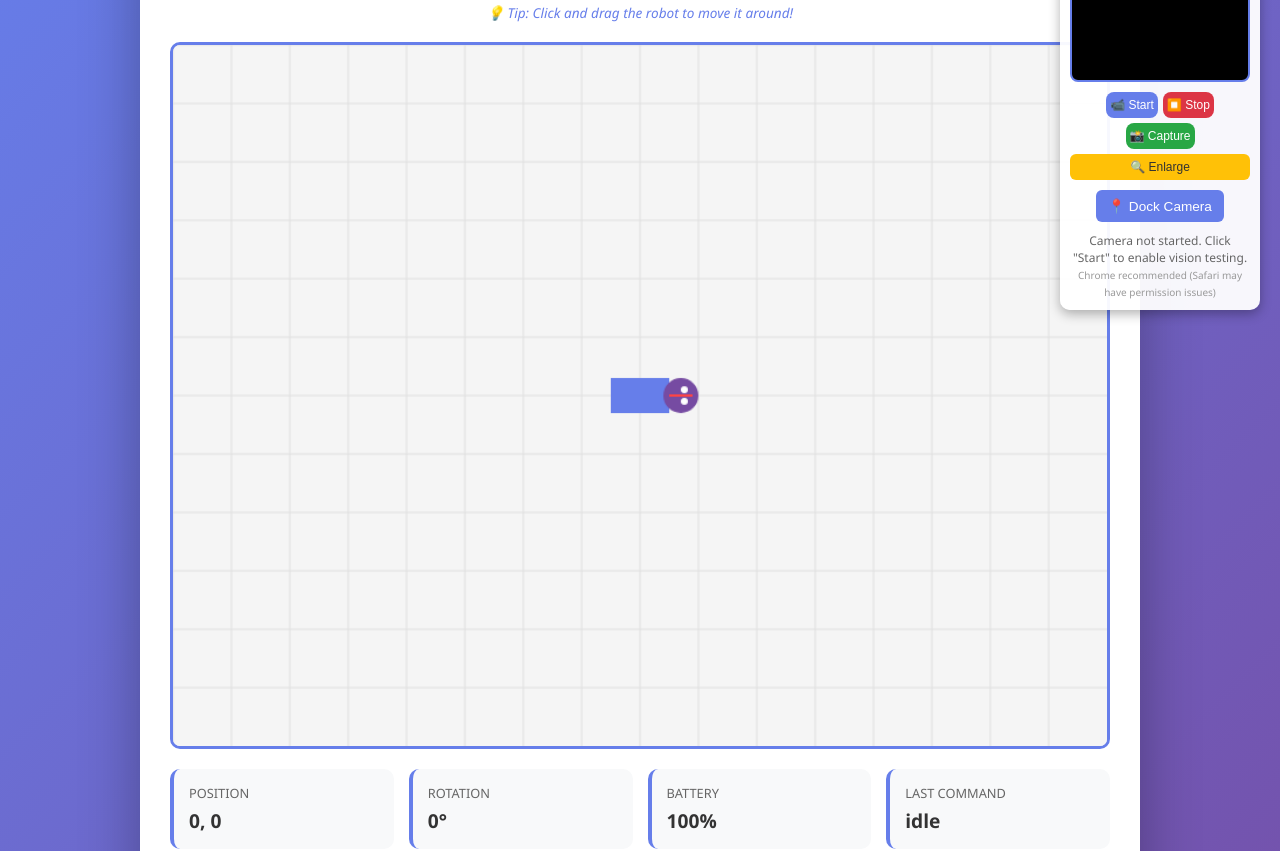
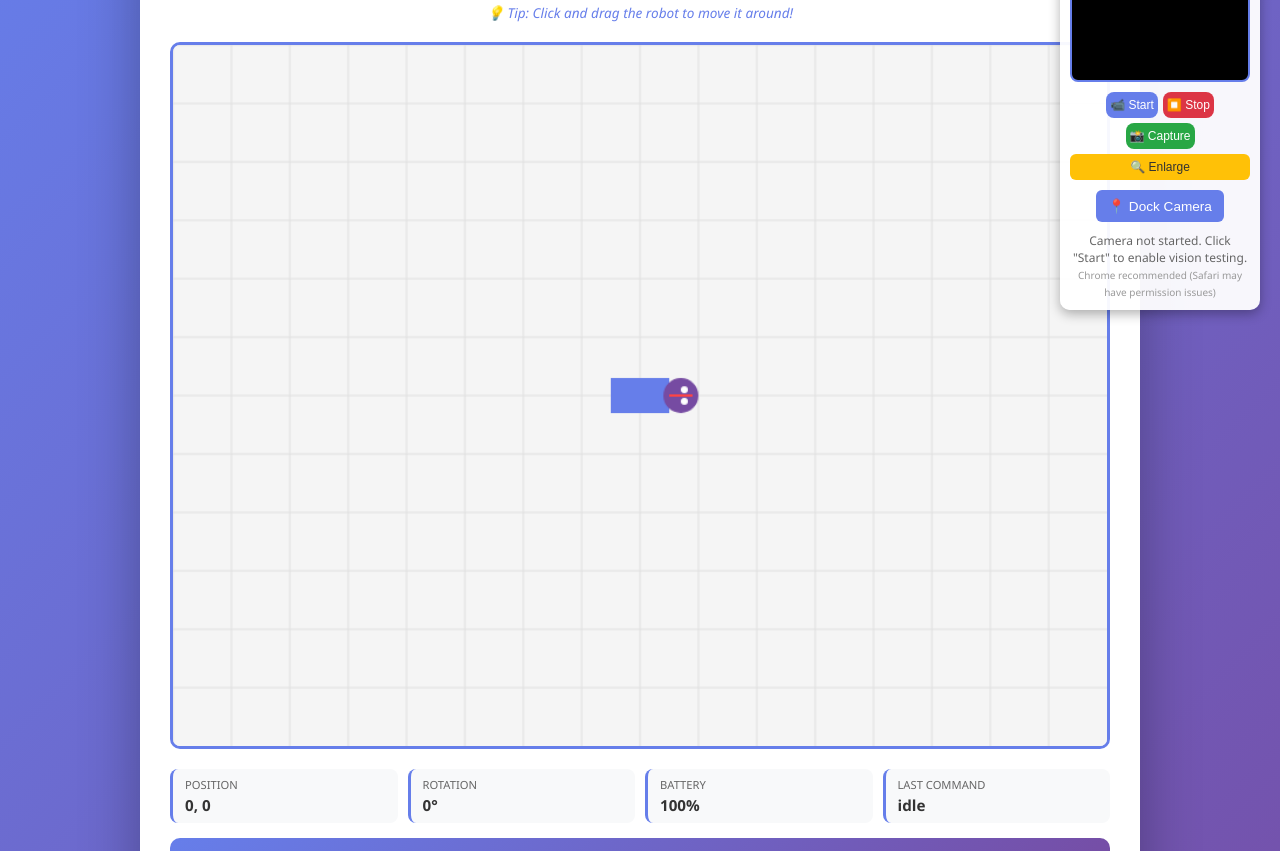
Before and after one commit to Maximilien-ai/mechdog-skill, a website: page simulator/public/index.html in a window 1280 px wide. Shown: the part 129-980 px from the top of the page. Drawn offline with Linux system fonts and the light colour scheme.

Commit message:
Make status panel more compact to save space
Changes:
- Reduce status item padding from 15px to 8px/12px
- Reduce label font size from 0.8em to 0.7em
- Reduce value font size from 1.2em to 0.95em
- Reduce gap between items from 15px to 10px
- Reduce min column width from 200px to 150px
- Reduce border from 4px to 3px
- Cache-bust to v=10

Result: Status panel takes up ~40% less vertical space

```diff
--- a/simulator/public/index.html
+++ b/simulator/public/index.html
@@ -72,27 +72,27 @@
 
         .status-panel {
             display: grid;
-            grid-template-columns: repeat(auto-fit, minmax(200px, 1fr));
-            gap: 15px;
-            margin-bottom: 20px;
+            grid-template-columns: repeat(auto-fit, minmax(150px, 1fr));
+            gap: 10px;
+            margin-bottom: 15px;
         }
 
         .status-item {
             background: #f8f9fa;
-            padding: 15px;
-            border-radius: 10px;
-            border-left: 4px solid #667eea;
+            padding: 8px 12px;
+            border-radius: 8px;
+            border-left: 3px solid #667eea;
         }
 
         .status-label {
-            font-size: 0.8em;
+            font-size: 0.7em;
             color: #666;
             text-transform: uppercase;
-            margin-bottom: 5px;
+            margin-bottom: 3px;
         }
 
         .status-value {
-            font-size: 1.2em;
+            font-size: 0.95em;
             font-weight: bold;
             color: #333;
         }
@@ -405,6 +405,6 @@
         </div>
     </div>
 
-    <script src="simulator.js?v=9"></script>
+    <script src="simulator.js?v=10"></script>
 </body>
 </html>
```
